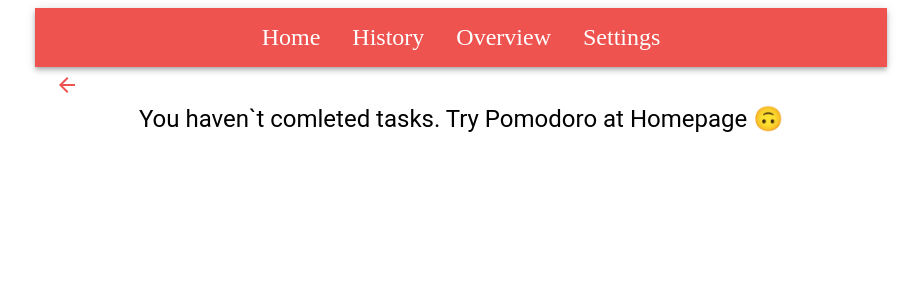
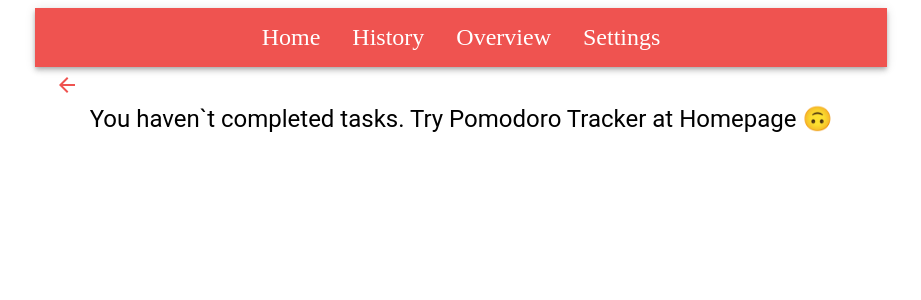
Before and after one commit to OlenaSavchenko/pomodoro, a React (Create React App) app: page /history in a window 1280 px wide. Shown: the top 300 px of the page, without its empty margins (179-1100 px from the left). Built offline with nearby package versions, Linux system fonts and the light colour scheme.

Commit message:
small fix

```diff
--- a/src/pages/History.js
+++ b/src/pages/History.js
@@ -11,7 +11,7 @@ const History = () => {
         <Box textAlign='center'>
             {history.length ?
                 <Title text={`Creat job! See all your pomodoro tasks (${history.length})`} />
-                : <Title text="You haven`t comleted tasks. Try Pomodoro at Homepage &#128579;" />}
+                : <Title text="You haven`t completed tasks. Try Pomodoro Tracker at Homepage &#128579;" />}
             <HistoryStats />
         </Box>
 
--- a/src/pages/Overview.js
+++ b/src/pages/Overview.js
@@ -9,7 +9,7 @@ const Overview = () => {
     return (
         <Box textAlign='center'>
             {history.length
-                ? <Title text="Some more statistic about your Pomodoro success &#128521;" />
+                ? <Title text="Some more statistic about your Pomodoro Tracker success &#128521;" />
                 : <Title text="We have not statistic data yet &#129488;" />}
 
             <OverviewStats />
```
